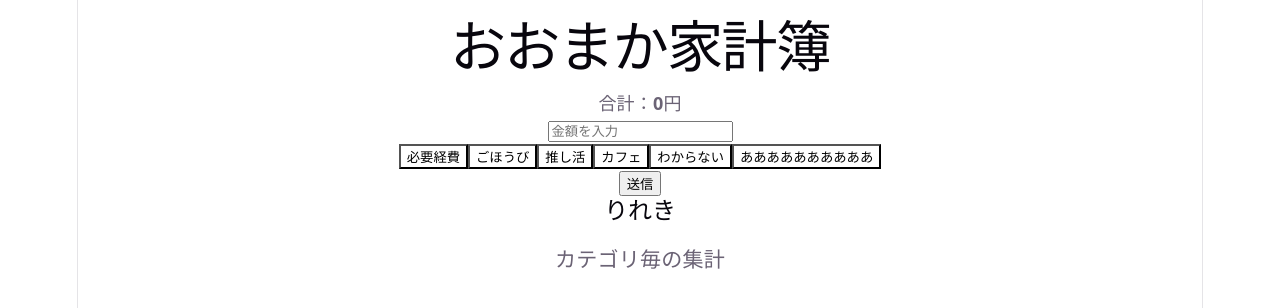
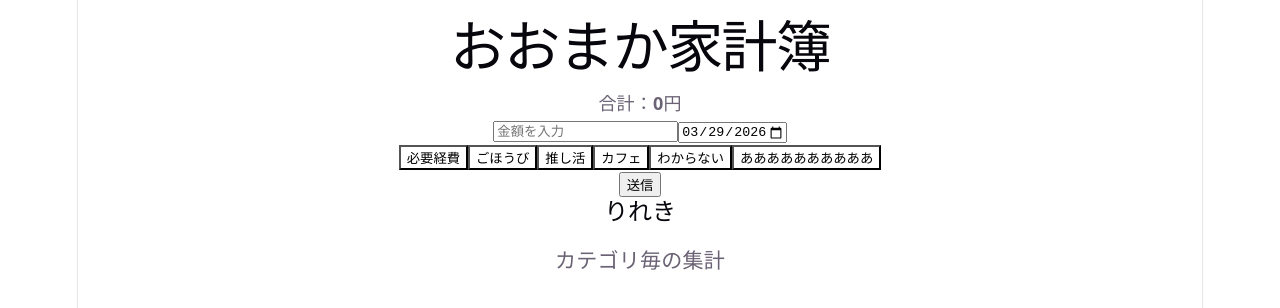
Before and after one commit to hayami-dev/omakakakeibo-front, a React (Vite) app: page / in a window 1280 px wide. Shown: the top 308 px of the page. Built offline with nearby package versions, Linux system fonts and the light colour scheme.

Commit message:
日付の入力欄を追加

```diff
--- a/src/App.jsx
+++ b/src/App.jsx
@@ -34,11 +34,11 @@ function App() {
         {/* 入力 */}
         <section>
           <InputForm
-            onSend={(amount, selectedCat) => {
+            onSend={(amount, selectedCat, inputDate) => {
               setResult(result + amount);
               setHistory([
                 ...history,
-                { amount: amount, category: selectedCat },
+                { amount: amount, category: selectedCat, date: inputDate },
               ]);
             }}
           />
--- /dev/null
+++ b/src/DateUtils.js
@@ -0,0 +1,21 @@
+export const getFormattedDate = (
+  yearOffset = 0,
+  monthOffset = 0,
+  dayOffset = 0,
+) => {
+  const date = new Date(); // 今日を取得
+
+  if (yearOffset !== 0) date.setFullYear(date.getFullYear() + yearOffset);
+  if (monthOffset !== 0) date.setMonth(date.getMonth() + monthOffset);
+
+  // 日付は直で入力
+  if (dayOffset !== 0) date.setDate(date.getDate(dayOffset));
+
+  return new Intl.DateTimeFormat("ja-JP", {
+    year: "numeric",
+    month: "2-digit",
+    day: "2-digit",
+  })
+    .format(date)
+    .replaceAll("/", "-");
+};
--- a/src/components/HistoryList.jsx
+++ b/src/components/HistoryList.jsx
@@ -7,6 +7,9 @@ export default function HistoryList({ history, onRemove }) {
       <ul>
         {history.map((item, index) => (
           <li key={index}>
+            <time dateTime={item.date}>
+              {item.date.toString().replaceAll("-", "/")}
+            </time>
             【{item.category}】{item.amount.toLocaleString("ja-JP")}円
             <AiFillCloseCircle onClick={() => onRemove(index)} />
           </li>
--- a/src/components/InputForm.jsx
+++ b/src/components/InputForm.jsx
@@ -1,14 +1,15 @@
 import { useState } from "react";
 import { CATEGORIES } from "../categories";
+import { getFormattedDate } from "../DateUtils";
 
 export default function InputForm({ onSend }) {
-  const [inputValue, setInputValue] = useState(""); // 入力中の文字列
-  const [selectCategory, setSelectCategory] = useState("");
+  // 今日の日付を取得
+  const today = getFormattedDate();
 
-  const [selectDate, setSelectDate] = useState(
-    new Date().toISOString().split("T")[0],
-  );
-  console.log(selectDate);
+  const [inputValue, setInputValue] = useState(""); // 金額のValue
+  const [inputDate, setInputDate] = useState(today); // 日付のValue
+  const limitDate = getFormattedDate(0, -6, 1); // 今日から６か月間
+  const [selectCategory, setSelectCategory] = useState(""); // タグ選択のValue
 
   const handleLocalSend = () => {
     const amount = Number(inputValue); // 数値に加工
@@ -25,10 +26,11 @@ export default function InputForm({ onSend }) {
     }
 
     // Javaだと total = total + Integer.parseInt(inputValue);
-    onSend(amount, selectCategory); // 入力値を結果にセット
+    onSend(amount, selectCategory, inputDate); // 入力値を結果にセット
 
     setInputValue(""); //入力欄を空にする
     setSelectCategory("");
+    setInputDate(today);
   };
 
   return (
@@ -43,6 +45,14 @@ export default function InputForm({ onSend }) {
           ["e", "E", "+", "-"].includes(e.key) && e.preventDefault()
         }
         // 一部の半角文字を入力できないようにする
+      />
+      <input
+        type="date"
+        value={inputDate}
+        placeholder="おかねをつかった年月日"
+        min={limitDate}
+        max={today}
+        onChange={(e) => setInputDate(e.target.value)}
       />
       <div>
         {CATEGORIES.map((cat) => (
```
